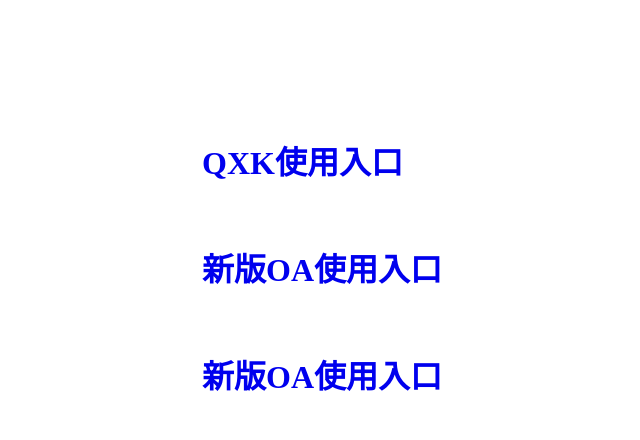
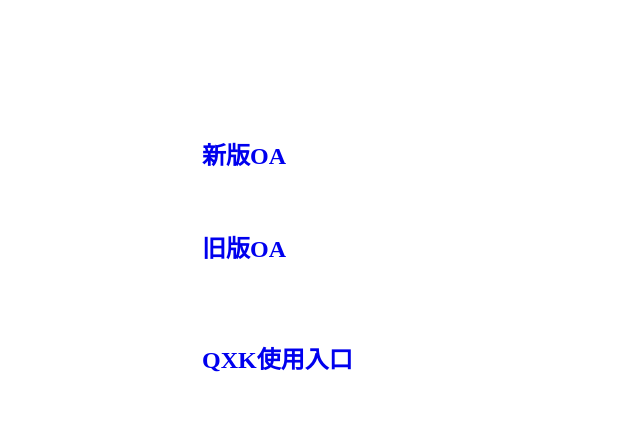
Before and after one commit to billxyz/billxyz.github.io, a plain HTML site: page link.html in a window 1280 px wide. Shown: the whole page, without its empty margins (310-950 px from the left). Drawn offline with Linux system fonts and the light colour scheme.

Commit message:
Update link.html

```diff
--- a/link.html
+++ b/link.html
@@ -16,9 +16,12 @@
 	<br />
 	<br />
 	<br />
-	<a href="http://172.20.4.110/"><h1>QXK使用入口</h2></a><br>
-	<a href="http://10.1.2.42:8011/"><h1>新版OA使用入口</h2></a><br>
-	<a href="http://192.168.14.120:8888/"><h1>新版OA使用入口</h2></a><br>
+	<a href="http://10.1.2.42:8011/"><h2>新版OA</h2></a>
+	<br>
+	<a href="http://192.168.14.120:8888/"><h2>旧版OA</h2></a>
+	<br>
+	<br>
+	<a href="http://172.20.4.110/"><h2>QXK使用入口</h2></a>
 
 </body>
 
```
